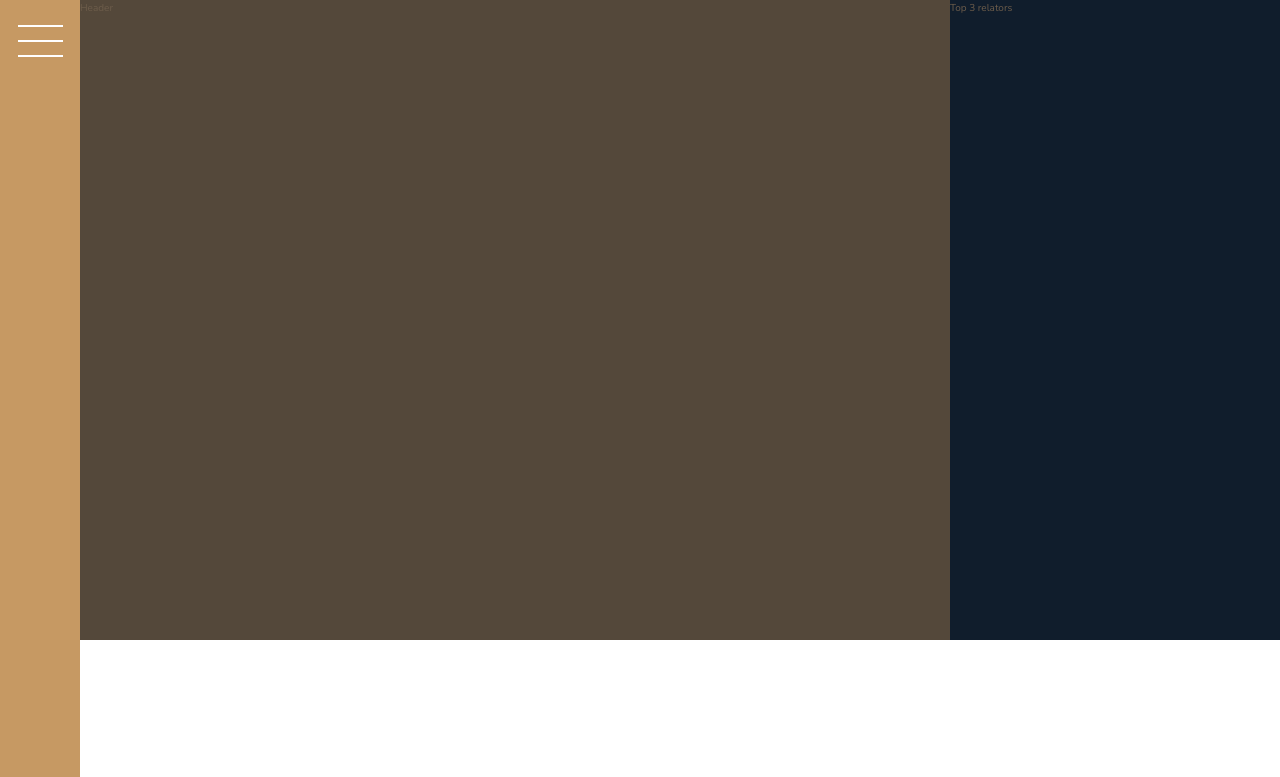
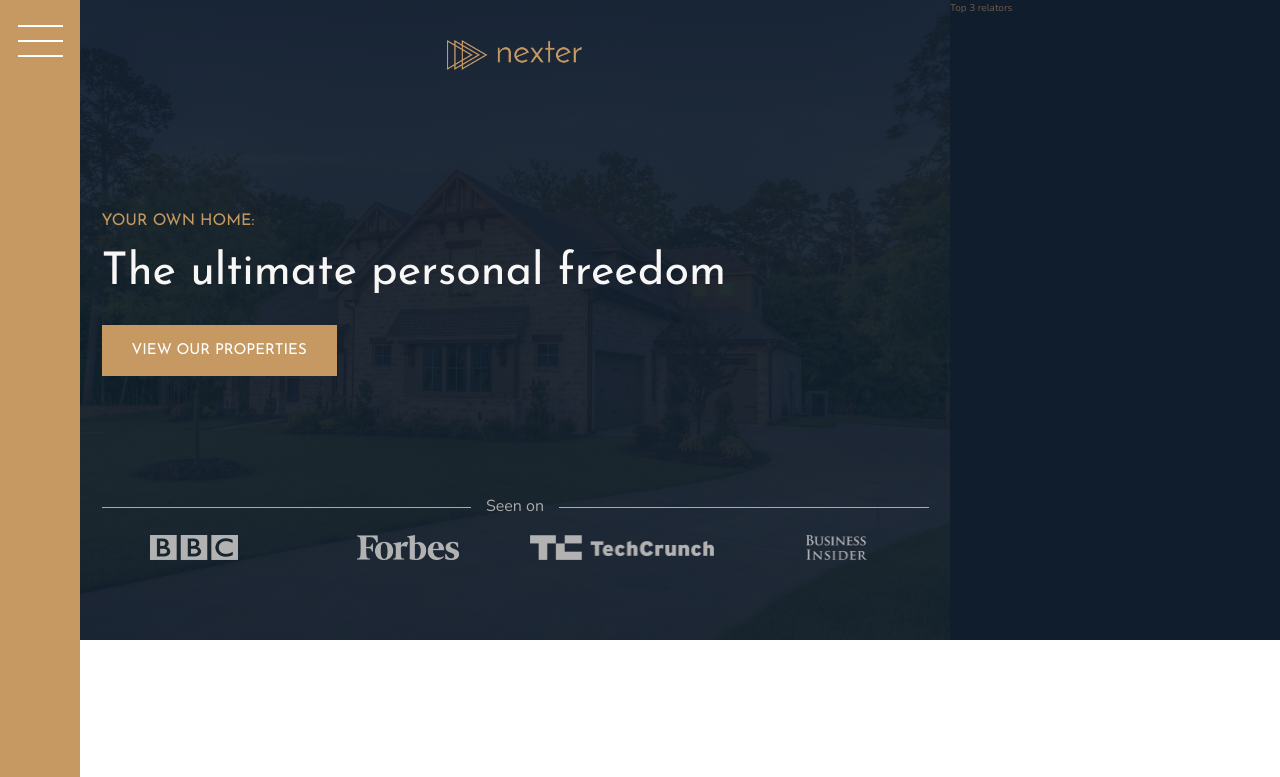
Before and after one commit to DeltaLF/Udemy-Advanced-CSS-and-Sass, a website: page Nexter_project/index.html in a window 1280 px wide. Shown: the top 777 px of the page. Drawn offline with nearby package versions, Linux system fonts and the light colour scheme.

Commit message:
Nexter header

```diff
--- a/Nexter_project/index.html
+++ b/Nexter_project/index.html
@@ -18,7 +18,20 @@
     <div class="sidebar">
       <button class="nav-btn"></button>
     </div>
-    <header class="header">Header</header>
+    <header class="header">
+      <img src="img/logo.png" alt="Nexter logo" class="header__logo">
+      <h3 class="heading-3">Your own home:</h3>
+      <h1 class="heading-1">The ultimate personal freedom</h1>
+      <button class="btn  header__btn">View our properties</button>
+      <div class="header__seenon-text">Seen on</div>
+      <div class="header__seenon-logos">
+        <img src="img/logo-bbc.png" alt="Seen on logo 1">
+        <img src="img/logo-forbes.png" alt="Seen on logo 2">
+        <img src="img/logo-techcrunch.png" alt="Seen on logo 3">
+        <img src="img/logo-bi.png" alt="Seen on logo 4">
+      </div>
+    </header>
+
     <div class="realtors">Top 3 relators</div>
     <section class="features">
       <div class="feature">
--- a/Nexter_project/sass/_header.scss
+++ b/Nexter_project/sass/_header.scss
@@ -1,4 +1,57 @@
 .header {
   background-color: $color-grey-dark-1;
   grid-column: full-start / col-end 6;
+  background-image: linear-gradient(rgba($color-secondary, .93), rgba($color-secondary, .93)), url(../img/hero.jpeg);
+  background-size: cover;
+  background-position: center;
+  padding: 8rem;
+  padding-top: 4rem;
+
+  display:grid;
+  grid-template-rows: 1fr min-content 6rem 1fr ;
+  grid-template-columns: max-content;
+  grid-row-gap: 1.5rem;
+  justify-content: center;
+
+  &__logo{
+    height: 3rem;
+    justify-self: center;
+
+  }
+  &__btn{
+    align-self: start;
+    justify-self: start;
+  }
+
+  &__seenon-text{
+    display:grid;
+    grid-template-columns: 1fr max-content 1fr;
+    // text, pseudo element are all teated as grids
+    grid-column-gap: 1.5rem;
+    align-items: center;
+
+    font-size:1.6rem;
+
+    color:$color-grey-light-2;
+    &::before,
+    &::after{
+      content:"";
+      height: 1px;
+      display:block;
+      background-color: currentColor;
+    }
+
+  }
+
+  &__seenon-logos{
+    display: grid;
+    grid-template-columns: repeat(4, 1fr);
+    grid-column-gap: 3rem;
+    justify-items: center;
+
+    img{
+      height: 2.5rem;
+      filter: brightness(70%)
+    }
+  }
 }
--- a/Nexter_project/sass/_typography.scss
+++ b/Nexter_project/sass/_typography.scss
@@ -5,6 +5,9 @@
 
 .heading-1 {
   @extend %heading;
+  font-size: 4.5rem;
+  color: $color-grey-light-1;
+  line-height: 1;
 }
 .heading-2 {
   @extend %heading;
```
Also changed, not shown: Nexter_project/css/style.css.
